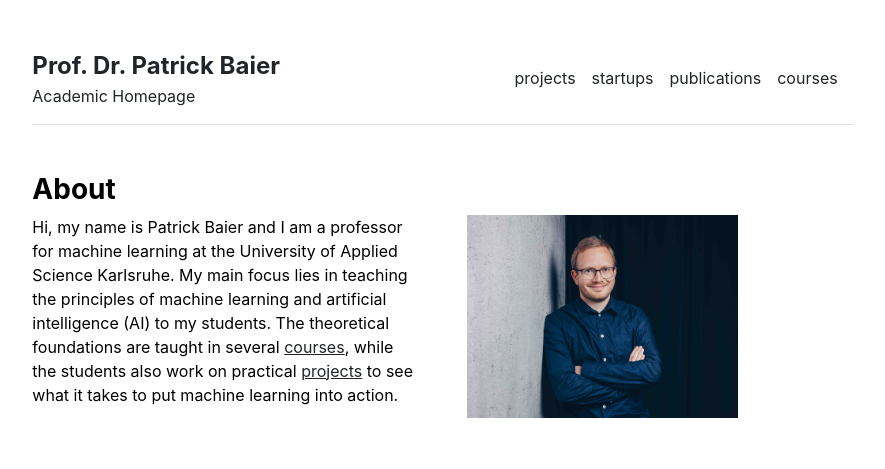
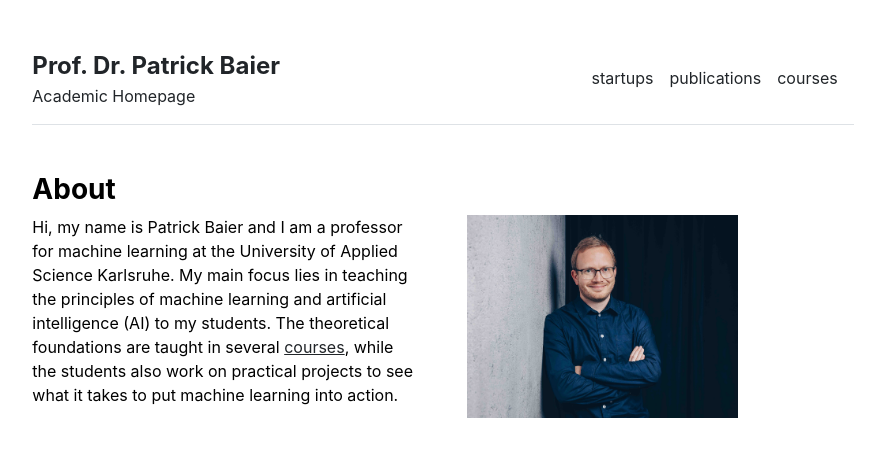
Before and after one commit to pabair/pabair.github.io, a Jekyll site: the page built from index.md, in a window 1280 px wide. Shown: the top 469 px of the page, without its empty margins (197-1082 px from the left). Built offline with Jekyll 4.4.1, drawn with Linux system fonts in a browser that asks for light colours.

Commit message:
rm projekt

```diff
--- a/_data/settings.yml
+++ b/_data/settings.yml
@@ -1,5 +1,5 @@
 menu:
-- {name: 'projects', url: '/projects'}
+#- {name: 'projects', url: '/projects'}
 - {name: 'startups', url: '/startups'}
 - {name: 'publications', url: '/publications'}
 - {name: 'courses', url: '/courses'}
@@ -7,7 +7,7 @@ menu:
 #- {name: 'contact', url: '/contact'}
 
 menu_de:
-- {name: 'Projekte', url: '/projects_de'}
+#- {name: 'Projekte', url: '/projects_de'}
 - {name: 'Startups', url: '/startups_de'}
 - {name: 'Publikationen', url: '/publications_de'}
 - {name: 'Kurse', url: '/courses_de'}
--- a/index.md
+++ b/index.md
@@ -8,8 +8,7 @@ title: "Home"
     Hi, my name is Patrick Baier and I am a professor for machine learning at the University of Applied Science Karlsruhe.
 
 	My main focus lies in teaching the principles of machine learning and artificial intelligence (AI) to my students. The theoretical foundations are taught in several
-	<a href="https://pabair.github.io/courses.html">courses</a>, while the students also work on practical
-	<a href="https://pabair.github.io/projects.html">projects</a> to see what it takes to put machine learning into action.
+	<a href="https://pabair.github.io/courses.html">courses</a>, while the students also work on practical projects to see what it takes to put machine learning into action.
   </div>
   <div class="col-md-6">
     <img src="{{ site.github.url }}/assets/img/me.jpg" alt="Home" width="70%">
```
